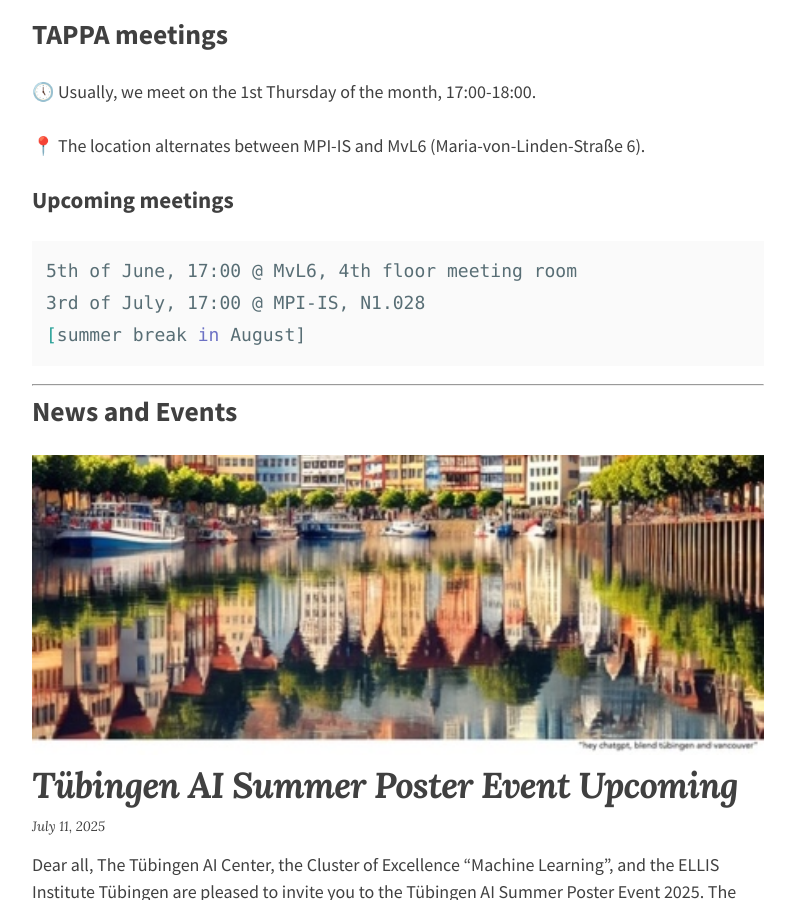
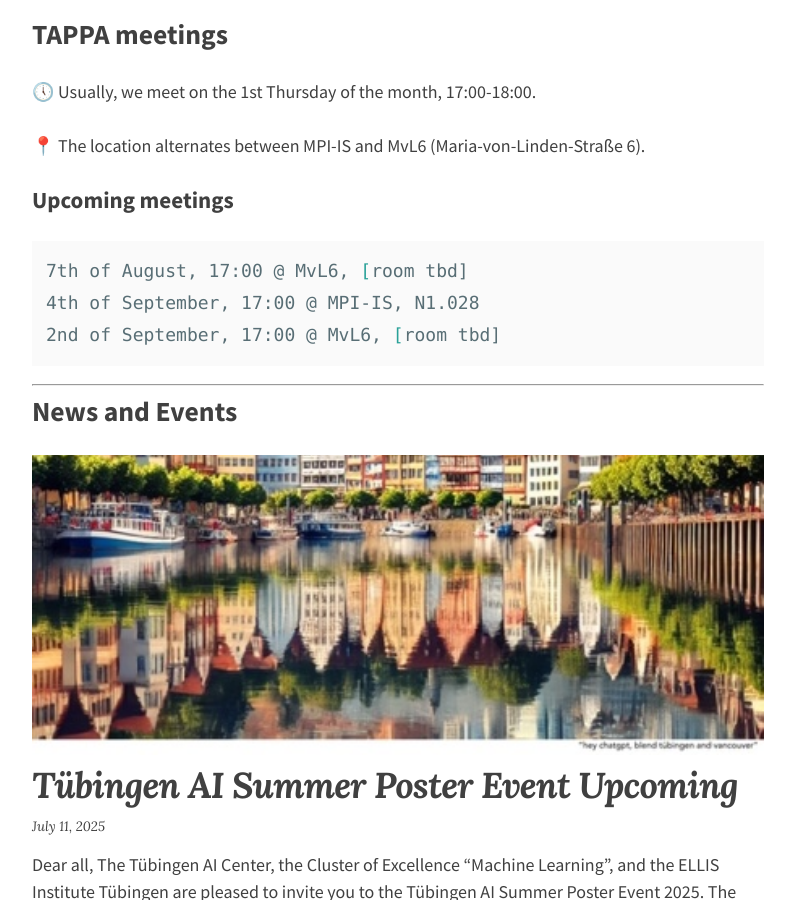
Before and after one commit to tappa-org/tappa-org.github.io, a Jekyll site: the page built from index.md, in a window 1280 px wide and 900 px high, scrolled down 1309 px. Shown: the whole window, without its empty margins (242-1037 px from the left). Built offline with Jekyll 4.4.1, drawn with Linux system fonts in a browser that asks for light colours; nearby versions of some CDN libraries; emoji names are drawn with the system emoji font.

Commit message:
Update meeting dates

```diff
--- a/index.md
+++ b/index.md
@@ -28,9 +28,9 @@
 
 ### Upcoming meetings
 {% highlight bash%}
-5th of June, 17:00 @ MvL6, 4th floor meeting room
-3rd of July, 17:00 @ MPI-IS, N1.028
-[summer break in August]
+7th of August, 17:00 @ MvL6, [room tbd]
+4th of September, 17:00 @ MPI-IS, N1.028
+2nd of September, 17:00 @ MvL6, [room tbd]
 {% endhighlight %}
 
 ---
```
